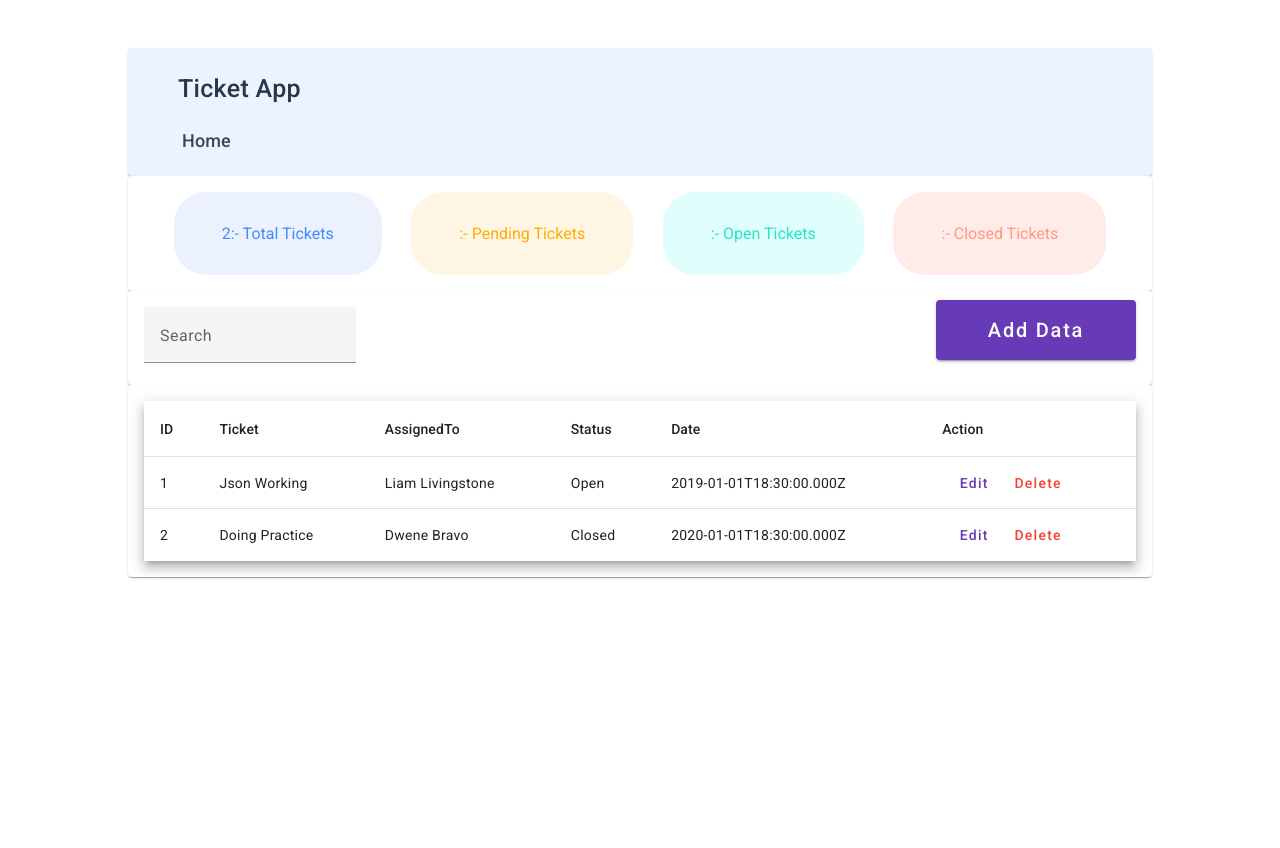
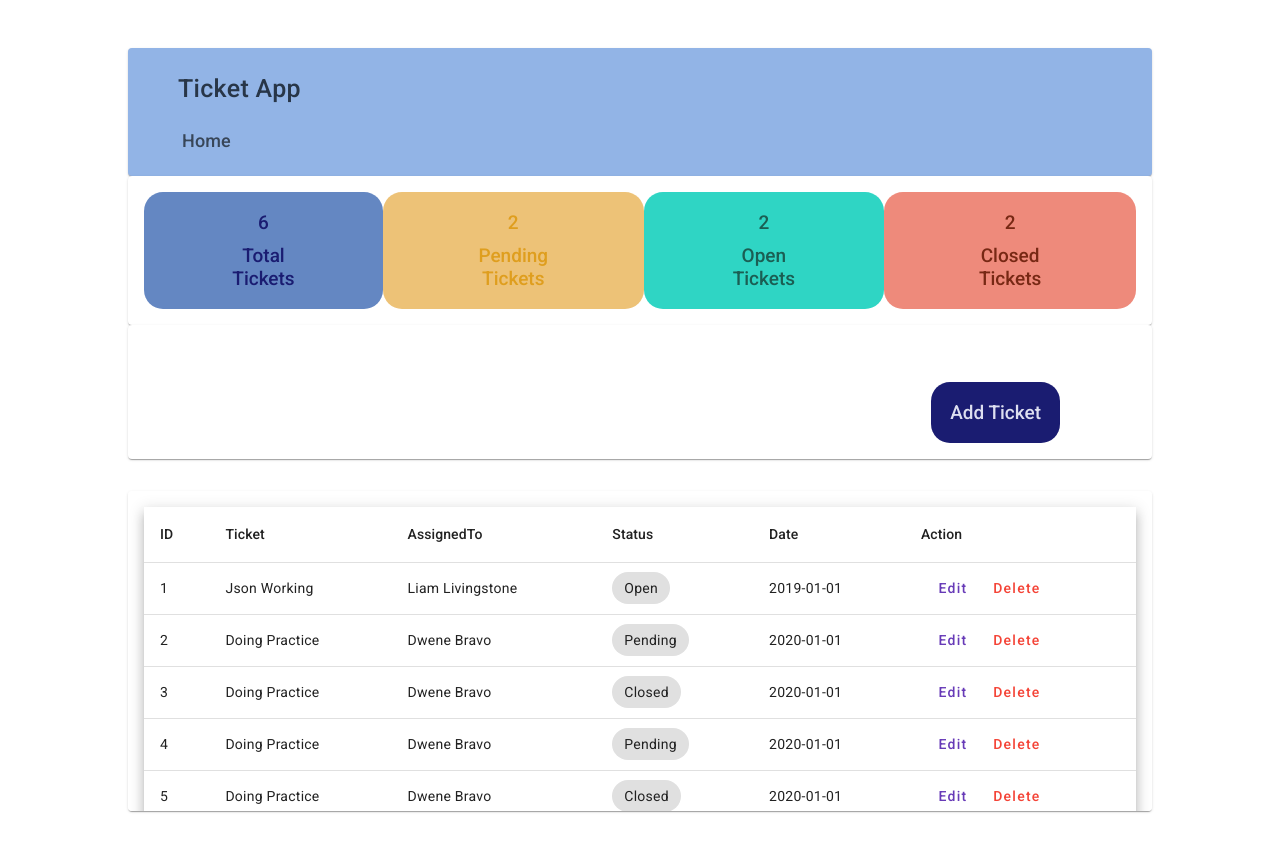
Before and after one commit to syagyesh/Assignment5, an Angular app: page / in a window 1280 px wide. Built offline with nearby package versions, Linux system fonts and the light colour scheme.

Commit message:
styles added

```diff
--- a/src/app/app.component.css
+++ b/src/app/app.component.css
@@ -1,4 +1,4 @@
 .container {
     width: 80vw;
-    margin: 3em auto;
+    margin: 3em auto 0;
 }
--- a/src/app/components/card/card.component.css
+++ b/src/app/components/card/card.component.css
@@ -1,5 +1,5 @@
 .header {
-    background-color: #ebf3ff;
+    background-color: #92b4e6;
     height: 8em;
 }
 
@@ -19,12 +19,13 @@
     background: none;
 	color: inherit;
 	border: none;
-	padding: 2em 3em;
+	padding: 1em 4em;
 	font: inherit;
 	cursor: pointer;
 	outline: inherit;
-    border-radius: 2em;
-
+    border-radius: 1em;
+    font-size: 19px;
+    font-weight: 500;
 }
 
 .filter-button {
@@ -33,43 +34,43 @@
 }
 
 .filter-button > button:first-child {
-    background-color: #ebf2fe;
-    color: #428bfe;
+    background-color: #6487c2;
+    color: #1a1c71;
 }
 
 .filter-button > button:first-child:hover {
-    background-color: #0e59db;
-    color: #e3e8f0;
+    background-color: #95b4e9;
+    color: #1a1c71;
 }
 
 .filter-button > button:nth-child(2) {
-    background-color: #fff5e4;
-    color: #ffac01;
+    background-color: #edc277;
+    color: #df9e1e;
 }
 
 .filter-button > button:nth-child(2):hover {
-    background-color: #0e59db;
-    color: #e3e8f0;
+    background-color: #f8d8a1;
+    color: #df9e1e;
 }
 
 .filter-button > button:nth-child(3) {
-    background-color: #e0fefb;
-    color: #24e5c4;
+    background-color: #2fd5c4;
+    color: #1b5e53;
 }
 
 .filter-button > button:nth-child(3):hover {
-    background-color: #0e59db;
-    color: #e3e8f0;
+    background-color: #80e0ea;
+    color: #1b5e53;
 }
 
 .filter-button > button:nth-child(4) {
-    background-color: #ffece9;
-    color: #fe997f;
+    background-color: #ee8a7b;
+    color: #772814;
 }
 
 .filter-button > button:nth-child(4):hover {
-    background-color: #0e59db;
-    color: #e3e8f0;
+    background-color: #e99d96;
+    color: #772814;
 }
 
 .add-data > mat-card {
@@ -79,8 +80,44 @@
     align-items: center;
 }
 
-.btn {
-    font-size: 20px;
-    width: 10em;
+/* .btn {
+    margin-top: 5em;
+    margin-right: 4em;
+    font-size: 18px;
+    width: 7em;
     height: 3em;
+} */
+
+.filter-button > button > span {
+    display: block;
+    padding-bottom: .5em;
 }
+
+.add-data-btn {
+    background: #1a1c71;
+	color: #dddff0;
+	border: none;
+	padding: 1em 1em;
+	font: inherit;
+	cursor: pointer;
+	outline: inherit;
+    border-radius: 1em;
+    font-size: 19px;
+    font-weight: 500;
+    margin-right: 4em;
+    margin-top: 3em;
+}
+
+.add-data-btn:hover {
+    background-color: #5558f0;
+    color: #dddff0;
+}
+
+.table {
+    margin: 2em 0 0 0;
+}
+
+.table > mat-card {
+    height: 20em;
+    overflow: auto;
+}
--- a/src/app/components/card/card.component.html
+++ b/src/app/components/card/card.component.html
@@ -7,36 +7,26 @@
 <div class="card-select">
     <mat-card>
         <mat-card-content class="filter-button">
-            <button (click)="filterData('Total')">{{totalData}}:- Total Tickets</button>
-            <button (click)="filterData('Pending')">{{pendingValue}}:-  Pending Tickets</button>
-            <button (click)="filterData('Open')">{{openValue}}:- Open Tickets</button>
-            <button (click)="filterData('Closed')">{{closedValue}}:-  Closed Tickets</button>
+            <button (click)="filterData('Total')"><span>{{totalData}}</span> Total Tickets</button>
+            <button (click)="filterData('Pending')"><span>{{pendingValue}}</span> Pending Tickets</button>
+            <button (click)="filterData('Open')"><span>{{openValue}}</span> Open Tickets</button>
+            <button (click)="filterData('Closed')"><span>{{closedValue}}</span> Closed Tickets</button>
         </mat-card-content>
     </mat-card>
 </div>
 <div class="add-data">
     <mat-card>
         <mat-card-content>
-            <mat-form-field class="example-full-width">
+            <!-- <mat-form-field class="example-full-width">
                 <mat-label>Search</mat-label>
                 <input matInput placeholder="Search Here">
-            </mat-form-field>
+            </mat-form-field> -->
         </mat-card-content>
         <mat-card-content>
-            <button mat-raised-button color="primary" class="btn" (click)="openDialog()">Add Data</button>
+            <button class="btn add-data-btn" (click)="openDialog()">Add Ticket</button>
         </mat-card-content>
     </mat-card>
 </div>
-
-
-
-
-
-
-
-
-
-
 
 <div class="table">
     <mat-card>
@@ -56,7 +46,9 @@
                 </ng-container>
                 <ng-container matColumnDef="status">
                   <th mat-header-cell *matHeaderCellDef> Status </th>
-                  <td mat-cell *matCellDef="let element"> {{element.status}} </td>
+                  <td mat-cell *matCellDef="let element">
+                      <mat-chip>{{element.status}}</mat-chip>
+                  </td>
                 </ng-container>
                 <ng-container matColumnDef="date">
                   <th mat-header-cell *matHeaderCellDef> Date </th>
@@ -70,7 +62,7 @@
                   </td>
                 </ng-container>
 
-                <tr mat-header-row *matHeaderRowDef="displayedColumns"></tr>
+                <tr mat-header-row *matHeaderRowDef="displayedColumns; sticky: true"></tr>
                 <tr mat-row *matRowDef="let row; columns: displayedColumns;"></tr>
               </table>
         </mat-card-content>
--- a/src/app/components/card/card.component.ts
+++ b/src/app/components/card/card.component.ts
@@ -28,7 +28,8 @@ export class CardComponent implements OnInit {
   ngOnInit(): void {
     this.dataSource = this.data;
     localStorage.setItem('data', JSON.stringify(this.data));
-    this.totalData = this.data.length;
+    // this.totalData = this.data.length;
+    this.filterValues(this.data);
   }
   displayedColumns : string[] = ['id', 'ticket', 'assigned', 'status', 'date', 'action']
 
@@ -103,5 +104,4 @@ export class CardComponent implements OnInit {
     this.closedValue = this.closedData.length;
   }
 
-
 }
--- a/src/app/components/dialog/dialog.component.ts
+++ b/src/app/components/dialog/dialog.component.ts
@@ -31,4 +31,5 @@ export class DialogComponent implements OnInit {
     addData() {
       this.dialogRef.close(this.dataForm.value);
     }
+
 }
--- a/src/app/data.json
+++ b/src/app/data.json
@@ -4,13 +4,41 @@
         "ticket": "Json Working",
         "assignedTo": "Liam Livingstone",
         "status": "Open",
-        "date": "2019-01-01T18:30:00.000Z"
+        "date": "2019-01-01"
     },
     {
         "id": "2",
         "ticket": "Doing Practice",
         "assignedTo": "Dwene Bravo",
+        "status": "Pending",
+        "date": "2020-01-01"
+    },
+    {
+        "id": "3",
+        "ticket": "Doing Practice",
+        "assignedTo": "Dwene Bravo",
         "status": "Closed",
-        "date": "2020-01-01T18:30:00.000Z"
+        "date": "2020-01-01"
+    },
+    {
+        "id": "4",
+        "ticket": "Doing Practice",
+        "assignedTo": "Dwene Bravo",
+        "status": "Pending",
+        "date": "2020-01-01"
+    },
+    {
+        "id": "5",
+        "ticket": "Doing Practice",
+        "assignedTo": "Dwene Bravo",
+        "status": "Closed",
+        "date": "2020-01-01"
+    },
+    {
+        "id": "6",
+        "ticket": "Doing Practice",
+        "assignedTo": "Dwene Bravo",
+        "status": "Open",
+        "date": "2020-01-01"
     }
 ]
```
